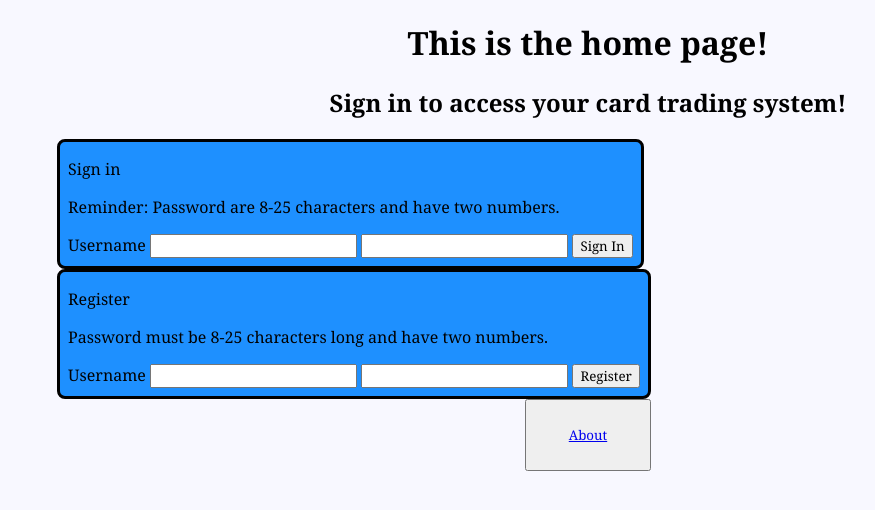
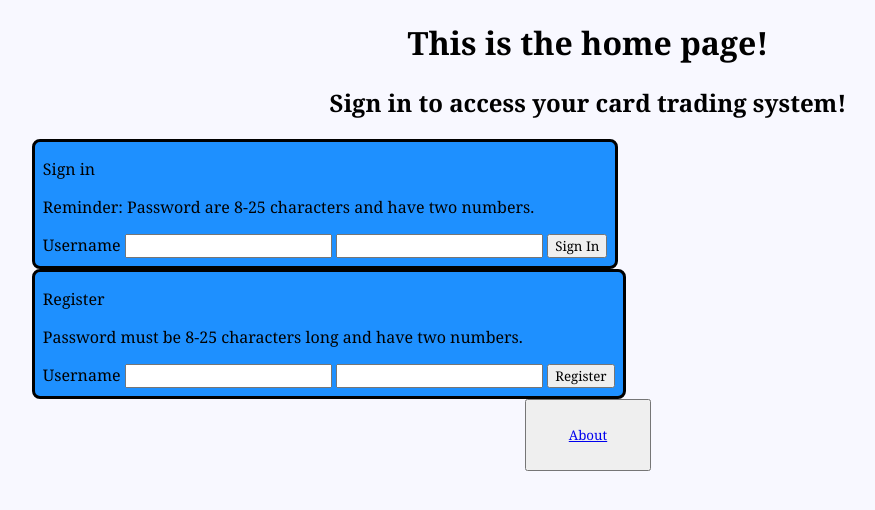
Before and after one commit to nolanjimmo/NBA-Trading-Cards, a Flask app: page / in a window 1280 px wide. Shown: the top 510 px of the page, without its empty margins (52-927 px from the left). Run offline with Flask 2, Linux system fonts and the light colour scheme.

Commit message:
One style change

```diff
--- a/static/style.css
+++ b/static/style.css
@@ -8,8 +8,8 @@ body {
 
 .form {
     background: dodgerblue;
-    margin-left: 8%;
-    margin-right: 8%;
+    margin-left: 6%;
+    margin-right: 6%;
     border-radius: .5em .5em .5em .5em;
     padding: 0em .5em .5em .5em;
     border: 3px solid black;
```
